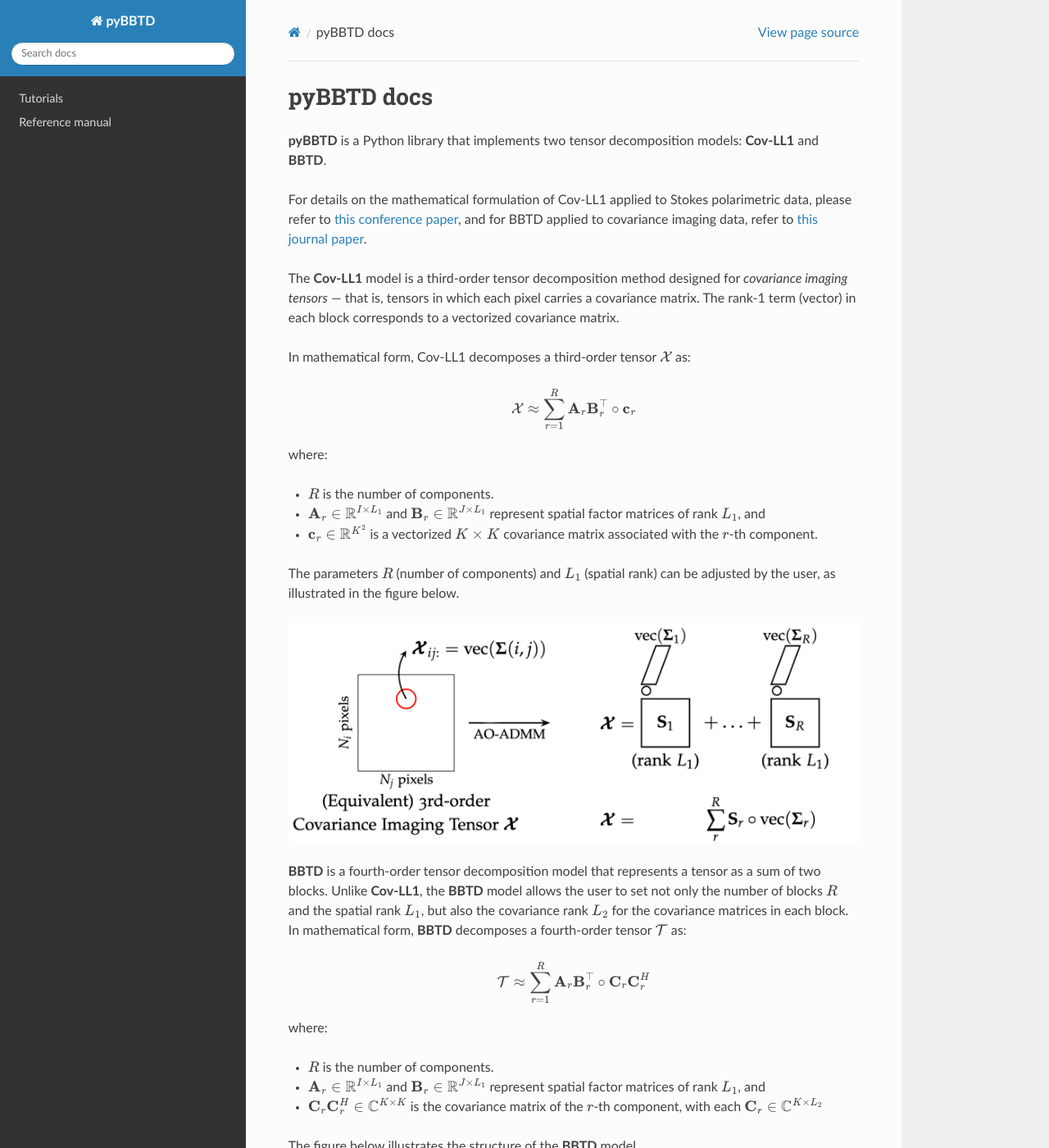
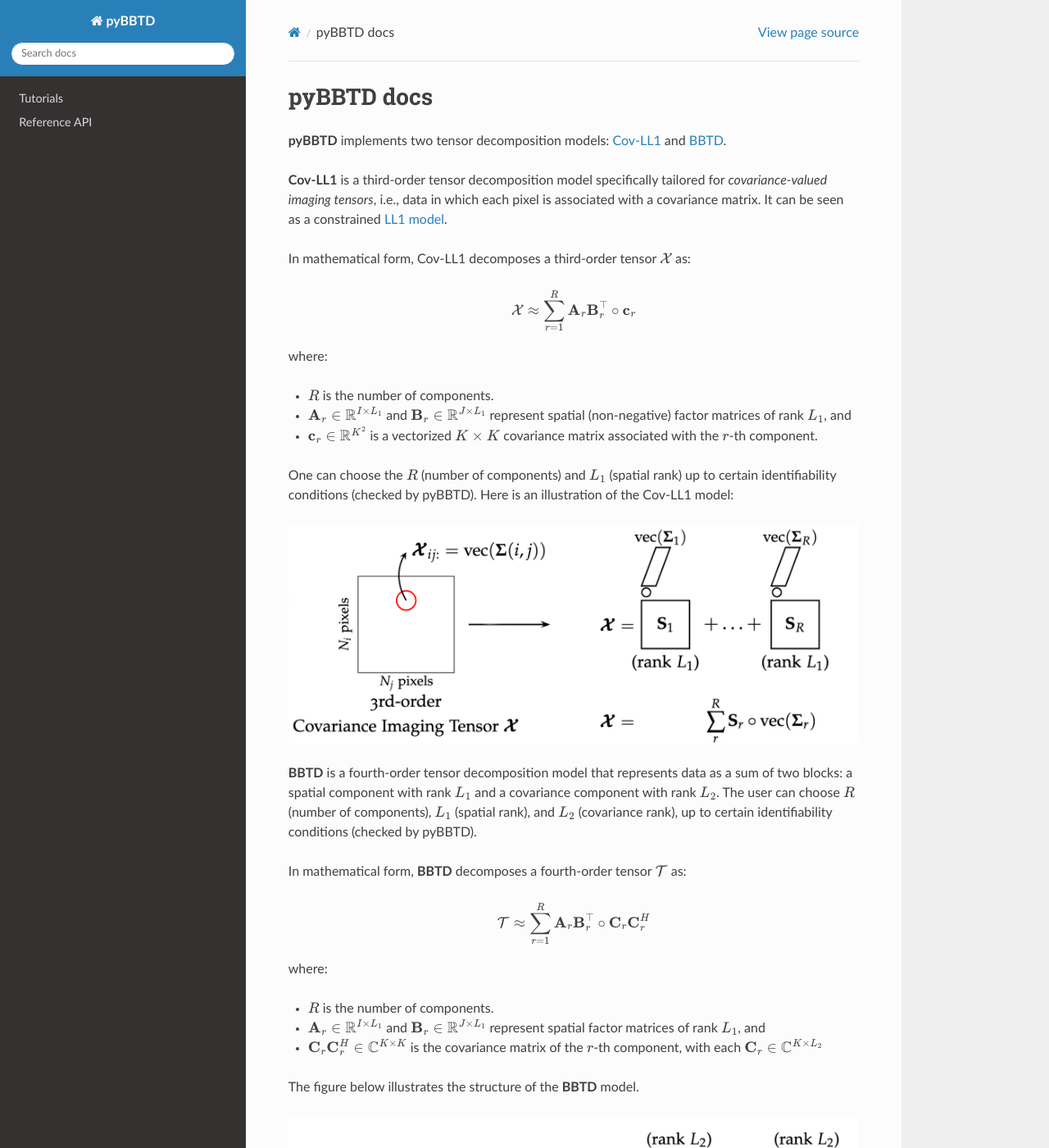
Before and after one commit to scbarreto/pyBBTD, a Sphinx documentation site: the page built from docs/index.rst, in a window 1280 px wide and 1400 px high. Shown: the whole window at 82% size. Built offline with Sphinx 7.4.7 and the Read the Docs theme 3.1.0, drawn with Linux system fonts in a browser that asks for light colours; some of the changed text lies outside the part shown.

Commit message:
Cleaned documentation

```diff
--- a/docs/index.rst
+++ b/docs/index.rst
@@ -5,12 +5,11 @@
 
 pyBBTD docs
 ====================
-**pyBBTD** is a Python library that implements two tensor decomposition models: **Cov-LL1** and **BBTD**.
-
-For details on the mathematical formulation of Cov-LL1 applied to Stokes polarimetric data, please refer to `this conference paper <https://ieeexplore.ieee.org/abstract/document/10446019>`_, and for BBTD applied to covariance imaging data, refer to `this journal paper <https://hal.science/hal-05059862/>`_.
+**pyBBTD** implements two tensor decomposition models: `Cov-LL1 <https://ieeexplore.ieee.org/abstract/document/10446019>`_ and `BBTD <https://hal.science/hal-05059862/>`_.
 
 
-The **Cov-LL1** model is a third-order tensor decomposition method designed for *covariance imaging tensors* — that is, tensors in which each pixel carries a covariance matrix. The rank-1 term (vector) in each block corresponds to a vectorized covariance matrix.
+**Cov-LL1** is a third-order tensor decomposition model specifically tailored for *covariance-valued imaging tensors*, i.e., data in which each pixel is associated with a covariance matrix. It can be seen as a constrained `LL1 model <https://epubs.siam.org/doi/abs/10.1137/070690729>`_.
+
 
 In mathematical form, Cov-LL1 decomposes a third-order tensor :math:`\mathcal{X}` as:
 
@@ -22,18 +21,18 @@
 
 - :math:`R` is the number of components.
 
-- :math:`\mathbf{A}_r \in \mathbb{R}^{I \times L_1}` and :math:`\mathbf{B}_r \in \mathbb{R}^{J \times L_1}` represent spatial factor matrices of rank :math:`L_1`, and
+- :math:`\mathbf{A}_r \in \mathbb{R}^{I \times L_1}` and :math:`\mathbf{B}_r \in \mathbb{R}^{J \times L_1}` represent spatial (non-negative) factor matrices of rank :math:`L_1`, and
 
 - :math:`\mathbf{c}_r \in \mathbb{R}^{K^2}` is a vectorized :math:`K \times K` covariance matrix associated with the :math:`r`-th component.
 
-The parameters :math:`R` (number of components) and :math:`L_1` (spatial rank) can be adjusted by the user, as illustrated in the figure below.
-
+One can choose the :math:`R` (number of components) and :math:`L_1` (spatial rank) up to certain identifiability conditions (checked by pyBBTD). Here is an illustration of the Cov-LL1 model:
 
 .. image:: index_files/model_covll1.png
 
 
-**BBTD** is a fourth-order tensor decomposition model that represents a tensor as a sum of two blocks.
-Unlike **Cov-LL1**, the **BBTD** model allows the user to set not only the number of blocks :math:`R` and the spatial rank :math:`L_1`, but also the covariance rank :math:`L_2` for the covariance matrices in each block.
+**BBTD** is a fourth-order tensor decomposition model that represents data as a sum of two blocks: a spatial component with rank :math:`L_1` and a covariance component with rank :math:`L_2`. The user can choose :math:`R` (number of components), :math:`L_1` (spatial rank), and :math:`L_2` (covariance rank), up to certain identifiability conditions (checked by pyBBTD).
+
+
 In mathematical form, **BBTD** decomposes a fourth-order tensor :math:`\mathcal{T}` as:
 
 .. math::
@@ -55,13 +54,14 @@
 
 .. image:: index_files/model_bbtd.png
 
-Planned releases
-====================
+For more details about Cov-LL1 and BBTD models, please refer to the chapters 3 and 4, respectively, of the following `thesis <https://theses.fr/s348607>`_.
 
-- **4th-order model (BBTD)**: planned for early-November 2025
+################
+Guide & Reference
+################
 
 .. toctree::
-   :maxdepth: 2
+   :maxdepth: 1
 
    tutorials/index
-   reference
+   reference_api
--- a/docs/reference.rst
+++ b/docs/reference_api.rst
@@ -1,13 +1,13 @@
-.. _reference:
+.. _reference_api:
 
 ################
-Reference manual
+Reference API
 ################
 
-.. module:: pybbtd
+.. automodule:: pybbtd
 
 .. toctree::
-   :maxdepth: 2
+   :maxdepth: 1
 
    reference_btd
    reference_covll1
--- a/docs/tutorials/covll1.rst
+++ b/docs/tutorials/covll1.rst
@@ -17,6 +17,7 @@
 -------------------------------------------------------------------------------------
 
 We first define the dimensions of the tensor and create a Cov-LL1 model instance.
+
 .. code:: python3
 
     R = 2
--- a/docs/tutorials/index.rst
+++ b/docs/tutorials/index.rst
@@ -5,7 +5,7 @@
 #########
 
 .. toctree::
-   :maxdepth: 2
+   :maxdepth: 1
 
    btd
    covll1
```
Also changed, not shown: README.md (+4 -0 lines), docs/index_files/model_bbtd.png, docs/index_files/model_covll1.png.
